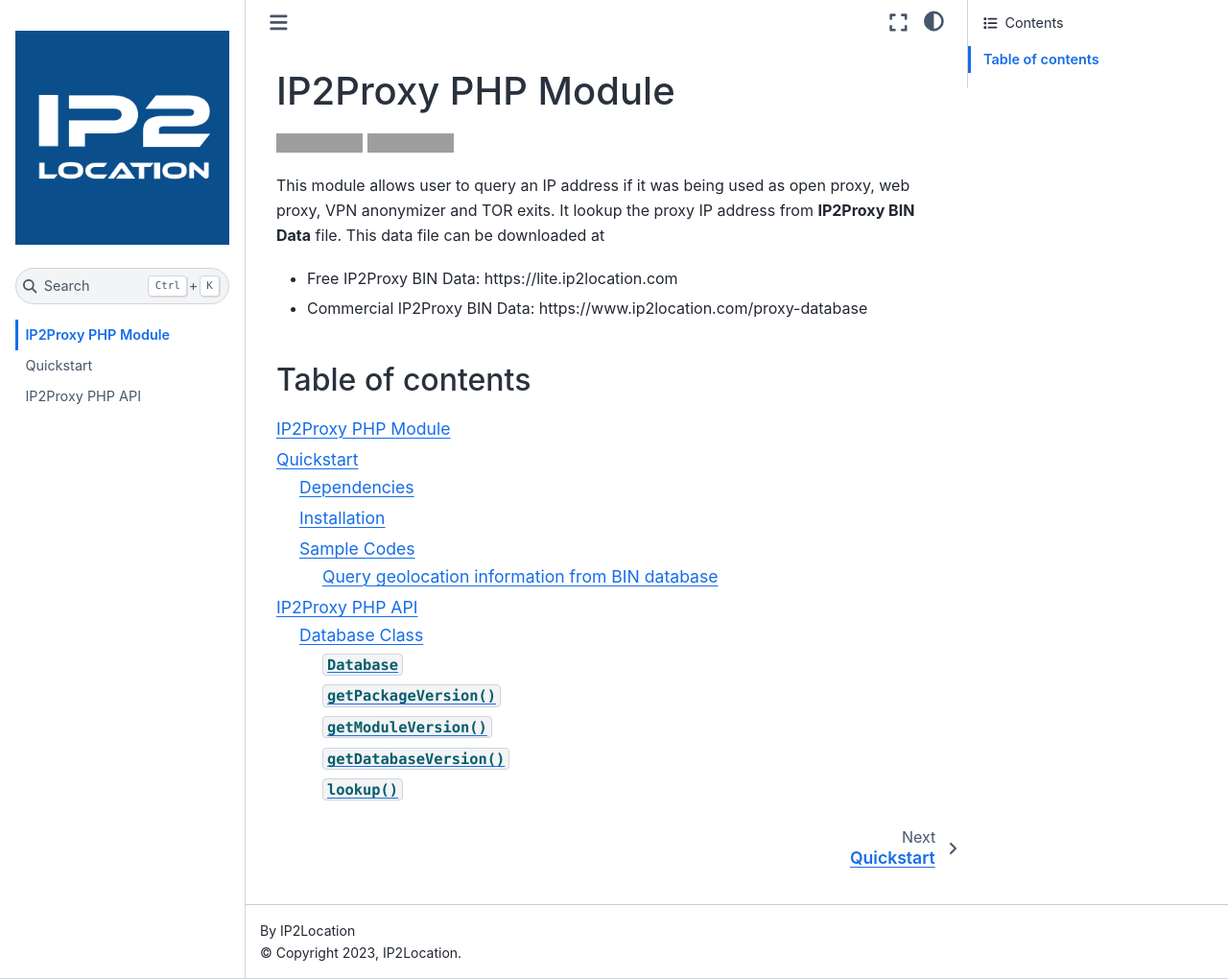
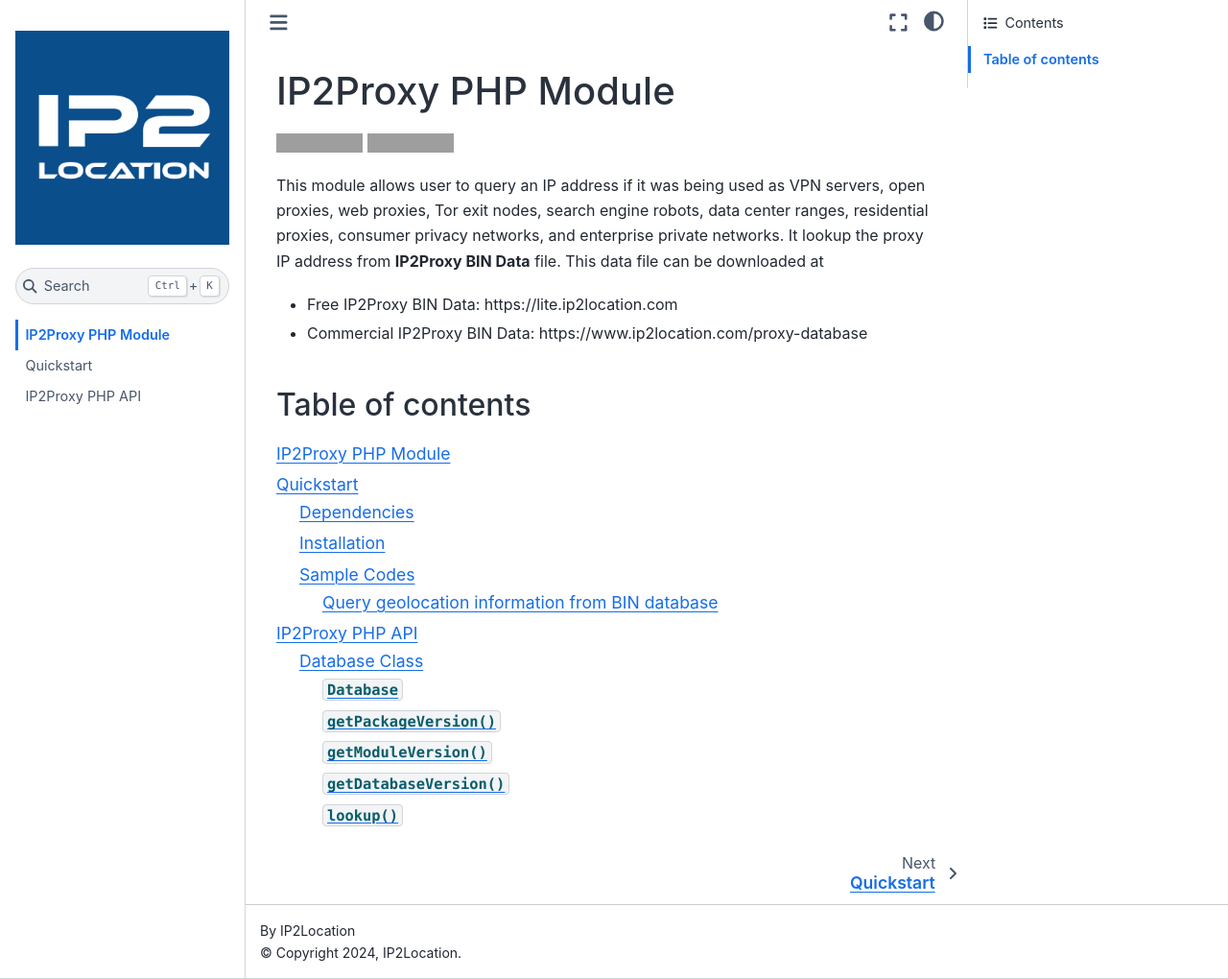
Before and after one commit to ip2location/ip2proxy-php, a Sphinx documentation site: the page built from docs/source/index.md, in a window 1280 px wide and 1020 px high. Shown: the whole window at 96% size. Built offline with Sphinx 7.4.7 and the Sphinx Book theme 1.1.4, drawn with Linux system fonts in a browser that asks for light colours; grey boxes are pictures that could not be loaded.

Commit message:
Update documentation to mention support of CPN and EPN in PX11+

```diff
--- a/docs/source/conf.py
+++ b/docs/source/conf.py
@@ -6,7 +6,7 @@
 # -- Project information
 
 project = 'IP2Proxy PHP'
-copyright = '2023, IP2Location'
+copyright = '2024, IP2Location'
 author = 'IP2Location'
 
 release = '0.1.0'
--- a/docs/source/index.md
+++ b/docs/source/index.md
@@ -2,7 +2,7 @@
 [![Latest Stable Version](https://img.shields.io/packagist/v/ip2location/ip2proxy-php.svg)](https://packagist.org/packages/ip2location/ip2proxy-php)
 [![Total Downloads](https://img.shields.io/packagist/dt/ip2location/ip2proxy-php.svg?style=flat-square)](https://packagist.org/packages/ip2location/ip2proxy-php)
 
-This module allows user to query an IP address if it was being used as open proxy, web proxy, VPN anonymizer and TOR exits. It lookup the proxy IP address from **IP2Proxy BIN Data** file. This data file can be downloaded at
+This module allows user to query an IP address if it was being used as VPN servers, open proxies, web proxies, Tor exit nodes, search engine robots, data center ranges, residential proxies, consumer privacy networks, and enterprise private networks. It lookup the proxy IP address from **IP2Proxy BIN Data** file. This data file can be downloaded at
 
 * Free IP2Proxy BIN Data: https://lite.ip2location.com
 * Commercial IP2Proxy BIN Data: https://www.ip2location.com/proxy-database
```
Also changed, not shown: README.md (+4 -2 lines).
